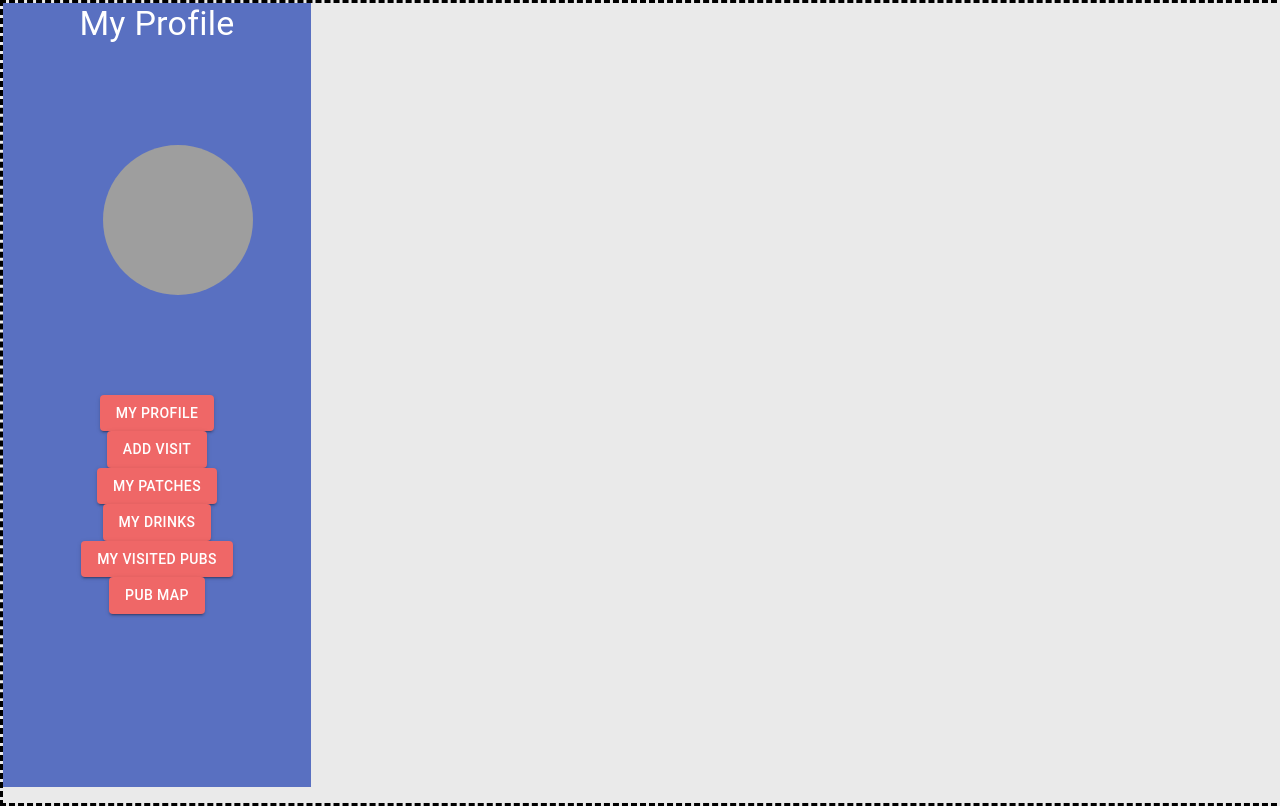
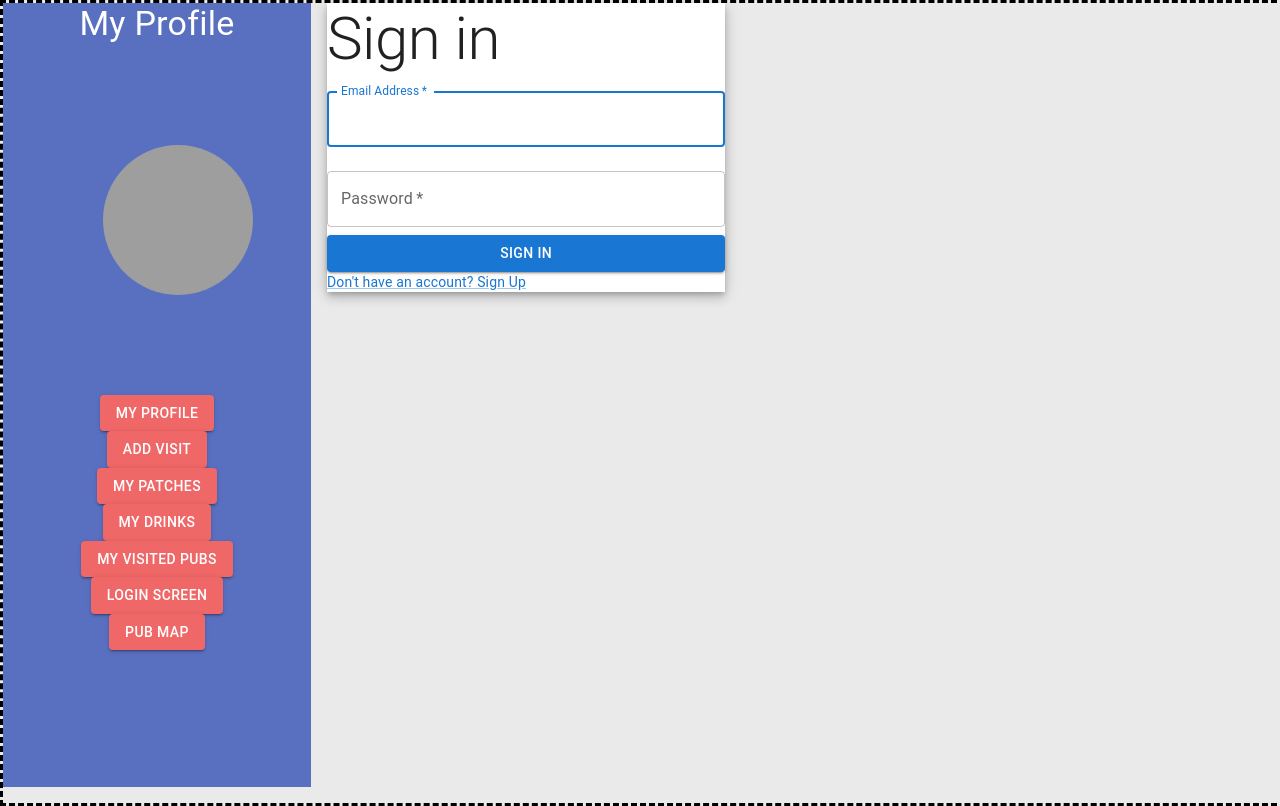
Before and after one commit to MoodMirani/DH2643-Advanced-Interaction-Programming, a React app in the folder frontend/: page /LoginScreen in a window 1280 px wide. Built offline with nearby package versions, Linux system fonts and the light colour scheme; grey boxes are pictures that could not be loaded; the HTML template or start-up script is replaced by a standard one.

Commit message:
redux progress

```diff
--- a/frontend/package.json
+++ b/frontend/package.json
@@ -22,6 +22,7 @@
     "css-loader": "^6.7.1",
     "react": "^18.2.0",
     "react-dom": "^18.2.0",
+    "react-hook-form": "^7.38.0",
     "react-redux": "^8.0.4",
     "react-router-dom": "^6.4.2",
     "style-loader": "^3.3.1"
--- a/frontend/src/app.tsx
+++ b/frontend/src/app.tsx
@@ -18,14 +18,12 @@ import { BrowserRouter, Routes, Route, Link } from "react-router-dom";
 import Expenses from "./pages/expenses";
 import Invoices from "./pages/invoices";
 import { createRoot } from "react-dom/client";
+import LoginScreen from "./components/login/login";
 
 function App() {
   return (
     <div className="App">
-      <Link to="/profile">Profile</Link> | {" "}
-      <Link to="/AddVisit">AddVisit</Link> | {" "}
-      <Link to="/">Home</Link>
-
+      <LoginScreen/>
     </div>
   );
 }
@@ -35,6 +33,7 @@ const root = createRoot(container!);
 
 root.render(
   <div className="mainContainer ">
+    <Provider store ={store}>
       <BrowserRouter>
         <Grid container spacing={2} height={"100%"}>
           <Grid xs={3}>
@@ -49,11 +48,12 @@ root.render(
               <Route path="MyPatches" element={<MyPatches />} />
               <Route path="MyDrinks" element={<MyDrinks />} />
               <Route path="MyVisitedPubs" element={<MyVisitedPubs />} />
+              <Route path="LoginScreen" element={<LoginScreen />} />
             </Routes>
           </Grid>
-
         </Grid>
       </BrowserRouter>
+    </Provider>
   </div>
 );
 
--- /dev/null
+++ b/frontend/src/components/login/login.scss
@@ -0,0 +1,24 @@
+.signInGrid {
+    height: "100vh";
+    background-color: #EAEAEA;
+}
+
+.paper {
+
+    display: "flex";
+    flex-direction: "column";
+    align-items: "center";
+  }
+
+.avatar {
+
+  }
+
+.form {
+    width: "100%"; // Fix IE 11 issue.
+
+  }
+
+.submit {
+
+  }
--- /dev/null
+++ b/frontend/src/components/login/login.tsx
@@ -0,0 +1,71 @@
+import React from "react";
+import Avatar from "@mui/material/Avatar";
+import Button from "@mui/material/Button";
+import CssBaseline from "@mui/material/CssBaseline";
+import TextField from "@mui/material/TextField";
+import FormControlLabel from "@mui/material/FormControlLabel";
+import Checkbox from "@mui/material/Checkbox";
+import Link from "@mui/material/Link";
+import Paper from "@mui/material/Paper";
+import Grid from "@mui/material/Grid";
+import Icon from '@mui/material/Icon';
+import Typography from "@mui/material/Typography";
+import { makeStyles } from "@mui/material/styles";
+import './login.scss';
+
+
+
+const LoginScreen = () => {
+
+  return (
+    <Grid container component="main" className='signInGrid'>
+      <Grid item xs={12} sm={8} md={5} component={Paper} elevation={6} square>
+        <div className='paper'>
+          <Typography component="h1" variant="h2">
+            Sign in
+          </Typography >
+          <form className='form' noValidate>
+            <TextField
+              variant="outlined"
+              margin="normal"
+              required
+              fullWidth
+              id="email"
+              label="Email Address"
+              name="email"
+
+              autoFocus
+            />
+            <TextField
+              variant="outlined"
+              margin="normal"
+              required
+              fullWidth
+              name="password"
+              label="Password"
+              type="password"
+              id="password"
+
+            />
+            <Button
+              type="submit"
+              fullWidth
+              variant="contained"
+              color="primary"
+              className='submit'
+            >
+              Sign In
+            </Button>
+            <Grid container>
+                <Link href="/signup" variant="body2">
+                    {"Don't have an account? Sign Up"}
+                </Link>
+            </Grid>
+          </form>
+        </div>
+      </Grid>
+    </Grid>
+  );
+};
+
+export default LoginScreen;
--- a/frontend/src/components/navBar/navBar.tsx
+++ b/frontend/src/components/navBar/navBar.tsx
@@ -41,6 +41,10 @@ export default function NavBar() {
                 <Button variant="contained" component={Link} to={'/MyVisitedPubs'} style={{backgroundColor: "#EF6767"}}>My Visited Pubs</Button>
             </Box>
             <Box textAlign='center'>
+                <Button variant="contained" component={Link} to={'/LoginScreen'} style={{backgroundColor: "#EF6767"}}>Login Screen</Button>
+            </Box>
+
+            <Box textAlign='center'>
                     <Button variant="contained" style={{backgroundColor: "#EF6767"}}>Pub Map</Button>
                 </Box>
             </div>
```
Also changed, not shown: 1 other file (tests, documents, lock files or other folders). Lines whose indentation alone changed are shown as unchanged.
